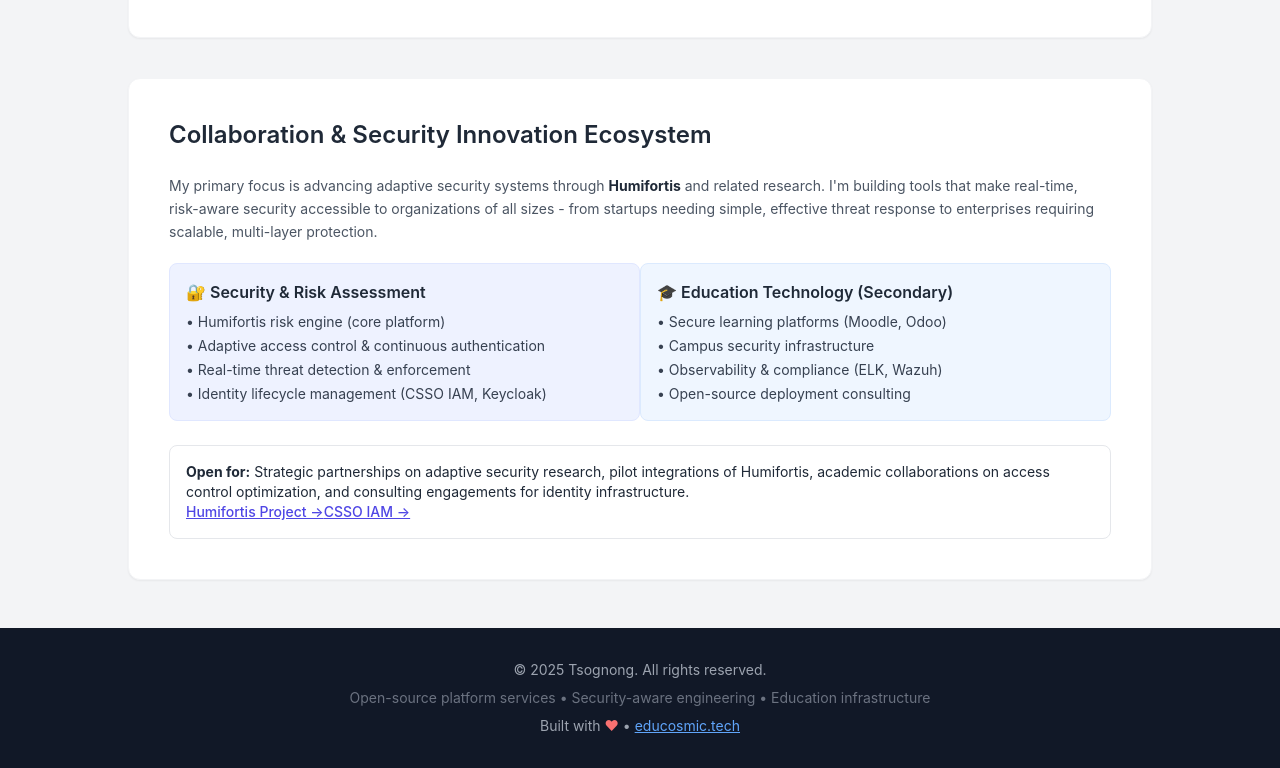
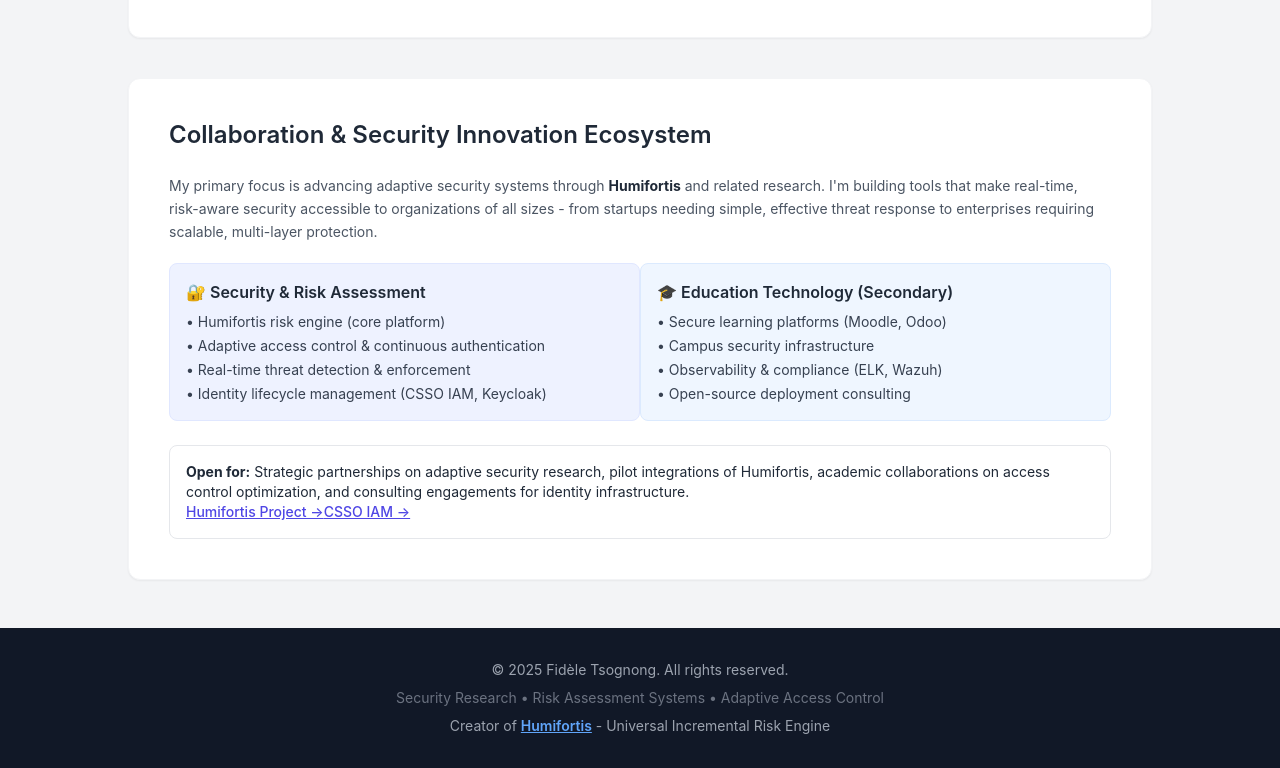
Before and after one commit to tsognong/tsognong.github.io, a website: page index.html in a window 1280 px wide. Shown: the part 4611-5379 px from the top of the page. Drawn offline with Linux system fonts and the light colour scheme.

Commit message:
Update footer to focus on Humifortis instead of Educosmic

```diff
--- a/index.html
+++ b/index.html
@@ -373,9 +373,9 @@
 
 <footer class="text-center py-8 mt-12 bg-gray-900 text-gray-400 text-sm">
   <div class="max-w-5xl mx-auto px-4 space-y-2">
-    <div>&copy; 2025 Tsognong. All rights reserved.</div>
-    <div class="text-gray-500">Open-source platform services • Security-aware engineering • Education infrastructure</div>
-    <div>Built with <span class="text-red-400">&#9829;</span> • <a href="https://www.educosmic.tech" target="_blank" class="text-blue-400 hover:text-blue-300 underline">educosmic.tech</a></div>
+    <div>&copy; 2025 Fidèle Tsognong. All rights reserved.</div>
+    <div class="text-gray-500">Security Research • Risk Assessment Systems • Adaptive Access Control</div>
+    <div>Creator of <a href="https://humifortis.educosmic.tech" target="_blank" class="text-blue-400 hover:text-blue-300 underline font-semibold">Humifortis</a> - Universal Incremental Risk Engine</div>
   </div>
 </footer>
 </body>
```
